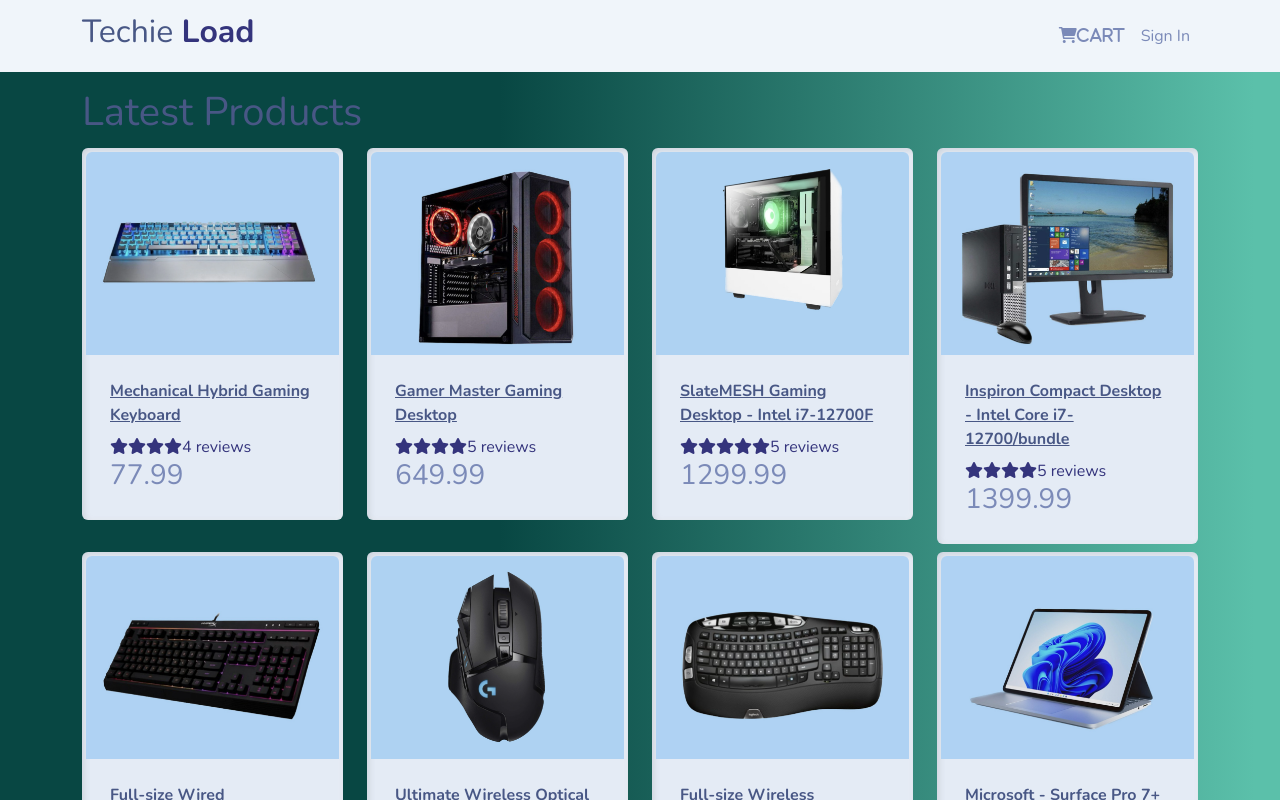
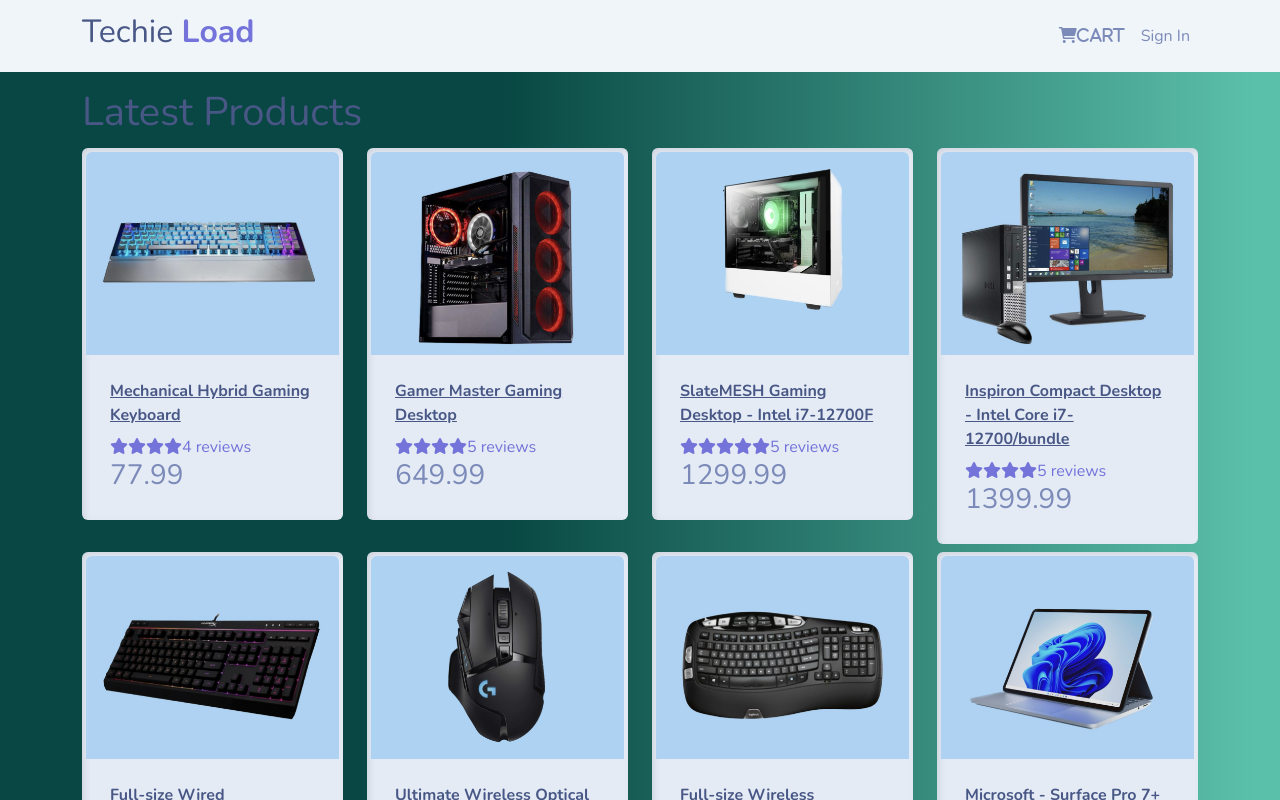
Before and after one commit to glmsr12/techieload, a React (Create React App) app: page / in a window 1280 px wide. Shown: the top 800 px of the page. Built offline with nearby package versions, Linux system fonts and the light colour scheme.

Commit message:
"update style"

```diff
--- a/src/index.css
+++ b/src/index.css
@@ -5,5 +5,5 @@
 }
 
 span {
-  color: rgb(52, 52, 124);
+  color: rgb(115, 115, 218);
 }
```
